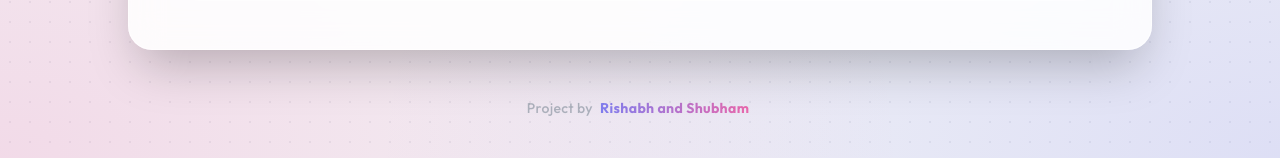
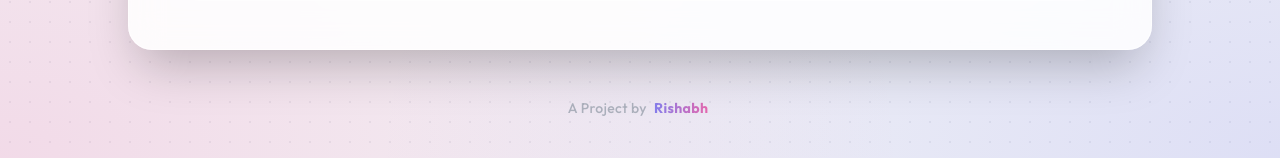
Before and after one commit to rixabhh/ImageUP, a Flask app: page / in a window 1280 px wide. Shown: the part 668-826 px from the top of the page. Run offline with Flask 3, Linux system fonts and the light colour scheme; some libraries are stand-ins or nearby versions.

Commit message:
Changed credit name

```diff
--- a/templates/index.html
+++ b/templates/index.html
@@ -183,9 +183,8 @@
     <!-- Footer / Credits -->
     <div class="mt-12 text-center pb-4 opacity-80 hover:opacity-100 transition-opacity">
         <p class="text-sm font-medium text-gray-400 tracking-wide">
-            Project by <span
-                class="bg-clip-text text-transparent bg-gradient-to-r from-indigo-500 to-pink-500 font-bold px-1">Rishabh
-                and Shubham</span>
+            A Project by <span
+                class="bg-clip-text text-transparent bg-gradient-to-r from-indigo-500 to-pink-500 font-bold px-1">Rishabh</span>
         </p>
     </div>
 
```
